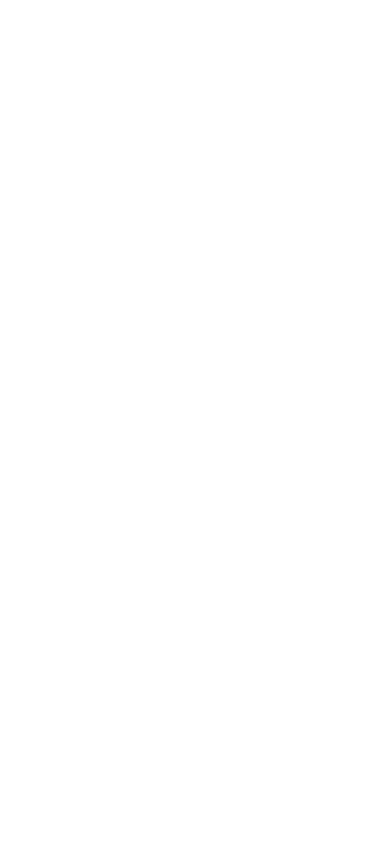
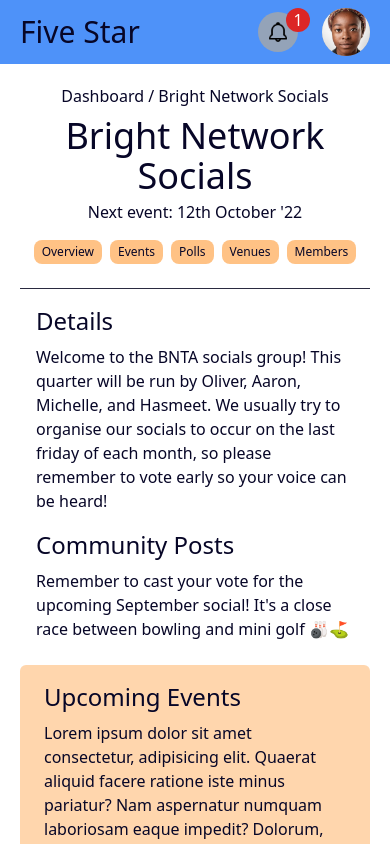
Before and after one commit to LewisBroadhurst/hackathon-app, a React (Create React App) app: page /groupOverview in a window 390 px wide. Before the commit this address had no page. Shown: the top 844 px of the page. Built offline with nearby package versions, Linux system fonts and the light colour scheme.

Commit message:
Responsiveness improved and renamed files

```diff
--- a/src/App.js
+++ b/src/App.js
@@ -1,6 +1,6 @@
 import { BrowserRouter, Route, Routes } from 'react-router-dom';
 import './input.css';
-import Dashboard from './Routes/Dashboard';
+import GroupOverview from './Routes/GroupOverview';
 import Login from './Routes/Login';
 import Register from './Routes/Register';
 
@@ -13,7 +13,7 @@ function App() {
 
             <Route path='/' element={<Login />} />
             <Route path='/register' element={<Register />} />
-            <Route path='/dashboard' element={<Dashboard />} />
+            <Route path='/groupOverview' element={<GroupOverview />} />
 
           </Routes>
         </BrowserRouter>
--- a/src/Components/DashboardMain/DashboardMain.js
+++ /dev/null
@@ -1,61 +0,0 @@
-
-const DashboardMain = () => {
-  return (
-    <section className="m-5 flex flex-col items-stretch text-cBlack500 lg:m-10">
-
-        <div className="pb-4 border-b border-cGrey400 flex flex-col">
-
-            <span className="pl-1">Dashboard / Bright Network Socials</span>
-
-            <h1 className="text-5xl pb-1 mt-2 mb-2">Bright Network Socials</h1>
-
-            <span className="pl-1">Next event: 12th October '22</span>
-
-            <nav className="mt-3 pl-1">
-                <ul className="flex flex-row items-center">
-                    <li className="mr-5 px-3 py-1 bg-cOrange200 rounded-lg">Overview</li>
-                    <li className="mr-5 px-3 py-1 bg-cOrange200 rounded-lg">Events</li>
-                    <li className="mr-5 px-3 py-1 bg-cOrange200 rounded-lg">Polls</li>
-                    <li className="mr-5 px-3 py-1 bg-cOrange200 rounded-lg">Venues</li>
-                    <li className="mr-5 px-3 py-1 bg-cOrange200 rounded-lg">Members</li>
-                </ul>
-            </nav>
-        </div>
-
-        <div className="mt-4 flex flex-col h-full lg:flex-row lg:justify-between">
-            <div className="mr-4 p-3 lg:w-2/3">
-                <div>
-                    <h2 className="text-2xl">Details</h2>
-                    <p className="mt-4 mb-6">Welcome to the BNTA socials group! This quarter will be run by Oliver, Aaron, Michelle, and Hasmeet. We usually try to organise our socials to occur on the last friday of each month, so please remember to vote early so your voice can be heard!</p>
-                </div>
-
-                <div>
-                    <h2 className="text-2xl">Community Posts</h2>
-                    <p className="mt-4 mb-6">Remember to cast your vote for the upcoming September social! It's a close race between bowling and mini golf 🎳⛳</p>
-                </div>
-            </div>
-
-            <div className="ml-4 p-3 mx-auto flex flex-col md:flex-row lg:flex-col lg:w-1/3">
-                <div className="py-5 px-8 mb-5 bg-cOrange100 rounded-md mr-2 md:w-1/2 lg:p-0 lg:w-full">
-                    <h3 className="text-2xl pb-2 lg:pb-4">Upcoming Events</h3>
-
-                    <p className="pb-3">Lorem ipsum dolor sit amet consectetur, adipisicing elit. Quaerat aliquid facere ratione iste minus pariatur? Nam aspernatur numquam laboriosam eaque impedit? Dolorum, asperiores? Laudantium nobis sequi quos commodi harum minus quod ipsam error modi doloribus.</p>
-
-                    <p className="">Lorem ipsum dolor sit amet consectetur, adipisicing elit. Quaerat aliquid facere ratione iste minus pariatur? Nam aspernatur numquam laboriosam eaque impedit? Dolorum, asperiores? Laudantium nobis sequi quos commodi harum minus quod ipsam error modi doloribus.</p>
-                </div>
-
-                <div className="py-5 px-8 bg-cOrange100 rounded-md mr-2 md:w-1/2 lg:p-0 lg:w-full">
-                    <h3 className="text-2xl pb-2 lg:pb-4">Upcoming Events</h3>
-
-                    <p className="pb-3">Lorem ipsum dolor sit amet consectetur, adipisicing elit. Quaerat aliquid facere ratione iste minus pariatur? Nam aspernatur numquam laboriosam eaque impedit? Dolorum, asperiores? Laudantium nobis sequi quos commodi harum minus quod ipsam error modi doloribus.</p>
-
-                    <p className="">Lorem ipsum dolor sit amet consectetur, adipisicing elit. Quaerat aliquid facere ratione iste minus pariatur? Nam aspernatur numquam laboriosam eaque impedit? Dolorum, asperiores? Laudantium nobis sequi quos commodi harum minus quod ipsam error modi doloribus.</p>
-                </div>
-            </div>
-        </div>
-
-    </section>
-  )
-}
-
-export default DashboardMain;
--- a/src/Components/DashboardNav/DashboardNav.js
+++ b/src/Components/DashboardNav/DashboardNav.js
@@ -15,16 +15,18 @@ const DashboardNav = () => {
 
             <div className="flex flex-row items-center">
 
+                <form className="hidden md:flex">
                     <div className="flex flex-row items-center">
                         <input type={"text"} placeholder={"Search"} className="rounded-md p-2" />
                         <button type="button" className="rounded-full bg-slate-500 w-7 h-7 -translate-x-3 flex justify-center items-center">
                             <img src={SearchMag} alt="" className="h-4 w-4"/>
                         </button>
                     </div>
+                </form>
 
                 <div className="w-10 bg-slate-400 rounded-full p-2 mr-6">
                     <img src={NotificationBell} alt="Notification Bell" />
-                    <div className="bg-red-600 rounded-full w-6 h-6 translate-x-5 -translate-y-9 fixed flex justify-center">
+                    <div className="bg-red-600 rounded-full w-6 h-6 translate-x-5 -translate-y-9 absolute flex justify-center">
                         <span className="text-white">1</span>
                     </div>
                 </div>
--- /dev/null
+++ b/src/Components/GroupMain/GroupMain.js
@@ -0,0 +1,61 @@
+
+const GroupMain = () => {
+  return (
+    <section className="m-5 flex flex-col text-cBlack500 lg:m-10">
+
+        <div className="pb-6 border-b border-cGrey400 flex flex-col items-center sm:items-stretch">
+
+            <span className="text-md md:pl-1">Dashboard / Bright Network Socials</span>
+
+            <h1 className="text-4xl mt-2 mb-1 text-center sm:text-left md:text-5xl">Bright Network Socials</h1>
+
+            <span className="md:pl-1">Next event: 12th October '22</span>
+
+            <nav className="mt-4">
+                <ul className="flex flex-row items-center flex-wrap gap-2 content-around text-xs sm:text-md md:text-lg">
+                    <li className="px-2 py-1 bg-cOrange200 rounded-lg">Overview</li>
+                    <li className="px-2 py-1 bg-cOrange200 rounded-lg">Events</li>
+                    <li className="px-2 py-1 bg-cOrange200 rounded-lg">Polls</li>
+                    <li className="px-2 py-1 bg-cOrange200 rounded-lg">Venues</li>
+                    <li className="px-2 py-1 bg-cOrange200 rounded-lg">Members</li>
+                </ul>
+            </nav>
+        </div>
+
+        <div className="flex flex-col lg:flex-row">
+            <div className="flex flex-col p-4 mb-2 lg:w-2/3 lg:mr-4">
+                <div className="mb-4">
+                    <h2 className="text-2xl">Details</h2>
+                    <p className="mt-2">Welcome to the BNTA socials group! This quarter will be run by Oliver, Aaron, Michelle, and Hasmeet. We usually try to organise our socials to occur on the last friday of each month, so please remember to vote early so your voice can be heard!</p>
+                </div>
+
+                <div>
+                    <h2 className="text-2xl">Community Posts</h2>
+                    <p className="mt-2">Remember to cast your vote for the upcoming September social! It's a close race between bowling and mini golf 🎳⛳</p>
+                </div>
+            </div>
+
+            <div className="flex flex-col gap-6 md:flex-row lg:flex-col lg:w-1/3 lg:mt-6">
+                <div className="bg-cOrange100 rounded-md py-4 px-6 md:w-1/2 lg:w-full">
+                    <h3 className="text-2xl pb-2 lg:pb-4">Upcoming Events</h3>
+
+                    <p className="pb-3">Lorem ipsum dolor sit amet consectetur, adipisicing elit. Quaerat aliquid facere ratione iste minus pariatur? Nam aspernatur numquam laboriosam eaque impedit? Dolorum, asperiores? Laudantium nobis sequi quos commodi harum minus quod ipsam error modi doloribus.</p>
+
+                    <p className="">Lorem ipsum dolor sit amet consectetur, adipisicing elit. Quaerat aliquid facere ratione iste minus pariatur? Nam aspernatur numquam laboriosam eaque impedit? Dolorum, asperiores? Laudantium nobis sequi quos commodi harum minus quod ipsam error modi doloribus.</p>
+                </div>
+
+                <div className="bg-cOrange100 rounded-md py-4 px-6 md:w-1/2 lg:w-full">
+                    <h3 className="text-2xl pb-2 lg:pb-4">Upcoming Events</h3>
+
+                    <p className="pb-3">Lorem ipsum dolor sit amet consectetur, adipisicing elit. Quaerat aliquid facere ratione iste minus pariatur? Nam aspernatur numquam laboriosam eaque impedit? Dolorum, asperiores? Laudantium nobis sequi quos commodi harum minus quod ipsam error modi doloribus.</p>
+
+                    <p className="">Lorem ipsum dolor sit amet consectetur, adipisicing elit. Quaerat aliquid facere ratione iste minus pariatur? Nam aspernatur numquam laboriosam eaque impedit? Dolorum, asperiores? Laudantium nobis sequi quos commodi harum minus quod ipsam error modi doloribus.</p>
+                </div>
+            </div>
+        </div>
+
+    </section>
+  )
+}
+
+export default GroupMain;
--- a/src/Routes/Dashboard.js
+++ b/src/Routes/GroupOverview.js
@@ -1,9 +1,9 @@
-import DashboardMain from "../Components/DashboardMain/DashboardMain";
+import GroupMain from "../Components/GroupMain/GroupMain";
 import DashboardNav from "../Components/DashboardNav/DashboardNav";
 import GroupNavSidebar from "../Components/GroupNavSidebar/GroupNavSidebar";
 
 
-const Dashboard = () => {
+const GroupOverview = () => {
   return (
     <section className="h-screen flex flex-col">
         <DashboardNav />
@@ -12,11 +12,11 @@ const Dashboard = () => {
             <GroupNavSidebar />
 
             <div className="flex flex-col items-stretch h-full w-full">
-              <DashboardMain />
+              <GroupMain />
             </div>
         </div>
     </section>
   )
 }
 
-export default Dashboard;
+export default GroupOverview;
```
Lines whose indentation alone changed are shown as unchanged.
